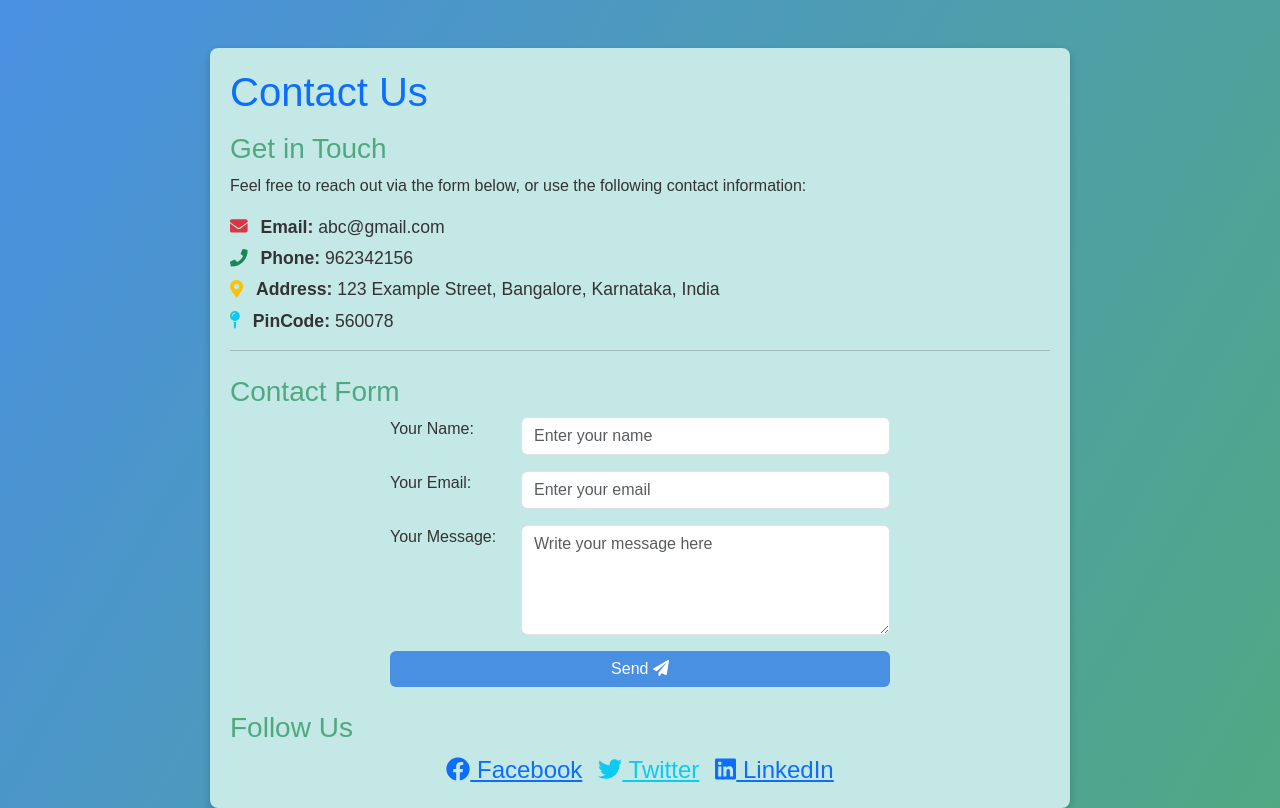
After one commit to karthikaguru/Construction, a Django app: page /contactus/ in a window 1280 px wide. The commit adds this page. Run offline with Django 5.2, Linux system fonts and the light colour scheme; some libraries are stand-ins or nearby versions.

Commit message:
last one

```diff
--- /dev/null
+++ b/construction/templates/frontsite/contactus.html
@@ -0,0 +1,101 @@
+<!DOCTYPE html>
+<html lang="en">
+<head>
+    <meta charset="UTF-8">
+    <meta name="viewport" content="width=device-width, initial-scale=1.0">
+    <title>Contact Us</title>
+
+    <!-- Bootstrap CSS -->
+    <link href="https://cdn.jsdelivr.net/npm/bootstrap@5.3.0-alpha1/dist/css/bootstrap.min.css" rel="stylesheet">
+    <!-- FontAwesome for Icons -->
+    <script src="https://cdnjs.cloudflare.com/ajax/libs/font-awesome/5.15.4/js/all.min.js" crossorigin="anonymous"></script>
+
+    <style>
+        body {
+            background: linear-gradient(120deg, #4A90E2, #50A883); /* Gradient background */
+            color: #ffffff; /* Default text color for readability */
+            font-family: Arial, sans-serif;
+        }
+        .container {
+            background-color: #c4e8e5;  /* White card */
+            color: #333333; /* Text color for the form */
+            border-radius: 8px;
+            box-shadow: 0 4px 8px rgba(0, 0, 0, 0.2);
+            padding: 20px;
+        }
+        h1, h3 {
+            color: #4A90E2; /* A vibrant shade of blue */
+        }
+        .btn-primary {
+            background-color: #4A90E2; /* Custom button color */
+            border: none;
+        }
+        .btn-primary:hover {
+            background-color: #357ABD; /* Darker blue on hover */
+        }
+        .contact-info p {
+            margin: 5px 0;
+            font-size: 1.1em;
+        }
+        .text-secondary {
+            color: #50A883 !important; /* Greenish secondary text color */
+        }
+    </style>
+</head>
+<body>
+    <div class="container mt-5 mx-auto" style="max-width: 860px;">
+        <div class="contact-page">
+            <!-- Page Title -->
+            <h1 class="text-primary mb-3">Contact Us</h1>
+
+            <!-- Contact Info Section -->
+            <h3 class="text-secondary">Get in Touch</h3>
+            <p>Feel free to reach out via the form below, or use the following contact information:</p>
+
+            <div class="contact-info">
+                <p><i class="fas fa-envelope text-danger me-2"></i> <strong>Email:</strong> abc@gmail.com</p>
+                <p><i class="fas fa-phone text-success me-2"></i> <strong>Phone:</strong> 962342156</p>
+                <p><i class="fas fa-map-marker-alt text-warning me-2"></i> <strong>Address:</strong> 123 Example Street, Bangalore, Karnataka, India</p>
+                <p><i class="fas fa-map-pin text-info me-2"></i> <strong>PinCode:</strong> 560078</p>
+            </div>
+            <hr/>
+
+            <!-- Contact Form Section -->
+            <h3 class="text-secondary mt-4">Contact Form</h3>
+            <form method="post" class="mx-auto" style="max-width: 500px;">
+                {% csrf_token %}
+                <div class="row mb-3">
+                    <label for="name" class="col-md-3 form-label">Your Name:</label>
+                    <div class="col-md-9">
+                        <input type="text" class="form-control" id="name" name="name" placeholder="Enter your name" required>
+                    </div>
+                </div>
+                <div class="row mb-3">
+                    <label for="email" class="col-md-3 form-label">Your Email:</label>
+                    <div class="col-md-9">
+                        <input type="email" class="form-control" id="email" name="email" placeholder="Enter your email" required>
+                    </div>
+                </div>
+                <div class="row mb-3">
+                    <label for="message" class="col-md-3 form-label">Your Message:</label>
+                    <div class="col-md-9">
+                        <textarea class="form-control" id="message" name="message" rows="4" placeholder="Write your message here" required></textarea>
+                    </div>
+                </div>
+                <button type="submit" class="btn btn-primary w-100">Send <i class="fas fa-paper-plane"></i></button>
+            </form>
+
+            <!-- Follow Us Section -->
+            <h3 class="text-secondary mt-4">Follow Us</h3>
+            <div class="d-flex justify-content-center gap-3 mt-2">
+                <a href="#" target="_blank" class="text-primary fs-4"><i class="fab fa-facebook"></i> Facebook</a>
+                <a href="#" target="_blank" class="text-info fs-4"><i class="fab fa-twitter"></i> Twitter</a>
+                <a href="#" target="_blank" class="text-primary fs-4"><i class="fab fa-linkedin"></i> LinkedIn</a>
+            </div>
+        </div>
+    </div>
+
+    <!-- Bootstrap JS -->
+    <script src="https://cdn.jsdelivr.net/npm/bootstrap@5.3.0-alpha1/dist/js/bootstrap.bundle.min.js"></script>
+</body>
+</html>
--- a/construction/templates/projectsite/project/project_list.html
+++ b/construction/templates/projectsite/project/project_list.html
@@ -36,7 +36,7 @@
                         <td>{{ project.budget }}</td>
                         <td>{{ project.length }}</td>
                         <td>{{ project.breadth }}</td>
-                        <td style="width: 90px;">{{ project.total_land_area }}</td>
+                        <td style="width: 90px;">{{ project.land_area }}</td>
                         <td style="text-align: left;">{{ project.description }}</td>
                         <td class="button" style="width: 250px; height:275px;">
                             {% if user.role == 'TEAM_USER' %}
--- a/frontsite/urls.py
+++ b/frontsite/urls.py
@@ -12,5 +12,7 @@ urlpatterns = [
     path('password_reset/done/', auth_views.PasswordResetDoneView.as_view(), name='password_reset_done'),
     path('reset/<uidb64>/<token>/', auth_views.PasswordResetConfirmView.as_view(), name='password_reset_confirm'),
     path('reset/done/', auth_views.PasswordResetCompleteView.as_view(), name='password_reset_complete'),
-    path('index/',views.index,name= 'index')
+    path('index/',views.index,name= 'index'),
+    path('contactus/',views.contact_us,name='contactus'),
+     path('about/', views.about_us, name='about'),
 ]
--- a/frontsite/views.py
+++ b/frontsite/views.py
@@ -110,3 +110,10 @@ def logout_view(request):
 
 def index(request):
      return render(request, 'frontsite/index.html')
+
+def contact_us(request):
+      return render(request, 'frontsite/contactus.html')
+
+
+def about_us(request):
+    return render(request, 'frontsite/about.html')  # Ensure the template exists at this location
--- a/projectsite/forms.py
+++ b/projectsite/forms.py
@@ -1,6 +1,6 @@
 from django import forms
 from .models import Client, Project, Stage, Expense
-
+from decimal import Decimal
 
 class ClientForm(forms.ModelForm):
     class Meta:
@@ -37,6 +37,7 @@ class ProjectForm(forms.ModelForm):
         }
 
 
+
 class StageForm(forms.ModelForm):
     class Meta:
         model = Stage
```
Also changed, not shown: construction/settings.py (+7 -0 lines), construction/templates/frontsite/about.html (added, +98 -0 lines), construction/templates/frontsite/index.html (+38 -6 lines), construction/templates/frontsite/login.html (+21 -6 lines), construction/templates/projectsite/admin/manage_projects.html (+5 -9 lines), projectsite/models.py (+7 -4 lines), projectsite/migrations/0015_rename_total_land_area_project_original_land_area.py (added), projectsite/migrations/0016_rename_original_land_area_project_total_land_area.py (added), projectsite/migrations/0017_rename_total_land_area_project_land_area.py (added), projectsite/migrations/0018_alter_project_land_area.py (added), 1 other file.
